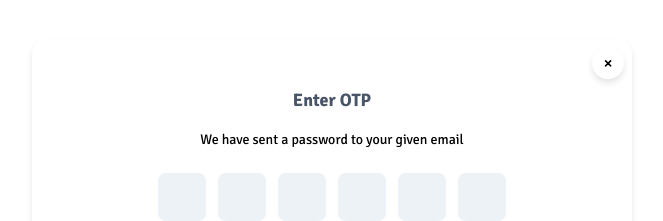
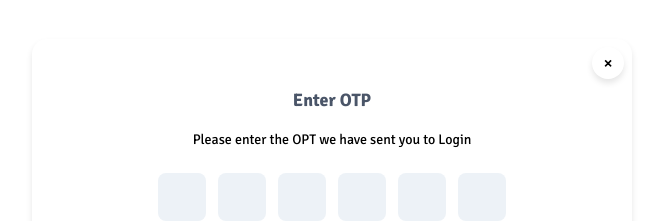
Before and after one commit to Blackburn-12/Saylani-hackathon-frontend-admin, a React (Vite) app: page / in a window 1280 px wide. Shown: the part 211-432 px from the top of the page, without its empty margins (308-971 px from the left). Built offline with nearby package versions, Linux system fonts and the light colour scheme.

Commit message:
ui change

```diff
--- a/src/Pages/AdminLogin.jsx
+++ b/src/Pages/AdminLogin.jsx
@@ -50,7 +50,7 @@ const AdminLogin = () => {
       <form onSubmit={handleSubmit} className="otp-form">
         <span className="main-heading">Enter OTP</span>
         <p className="otp-subheading">
-          We have sent a password to your given email
+          Please enter the OPT we have sent you to Login
         </p>
         <div className="input-container">
           {[...Array(6)].map((_, i) => (
```
